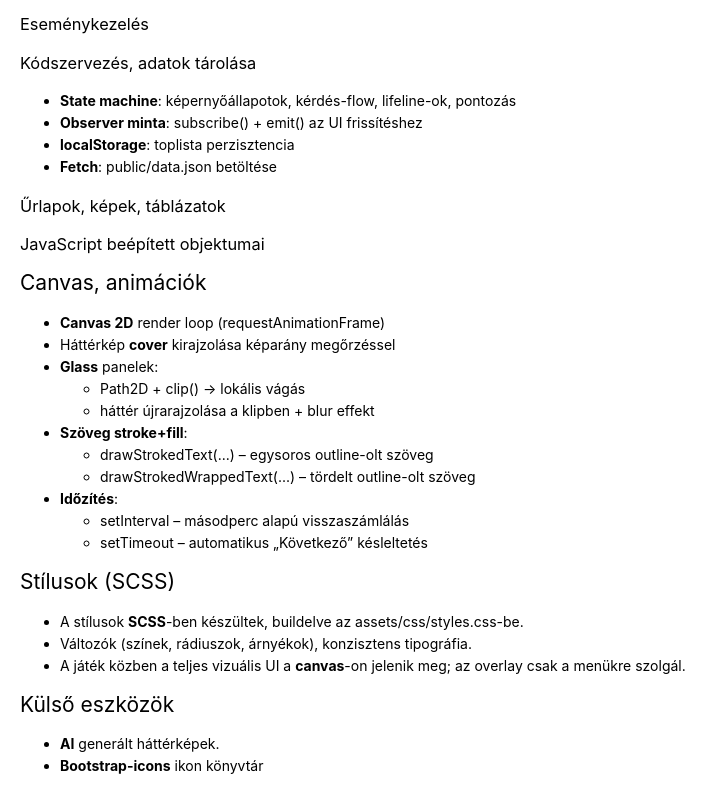
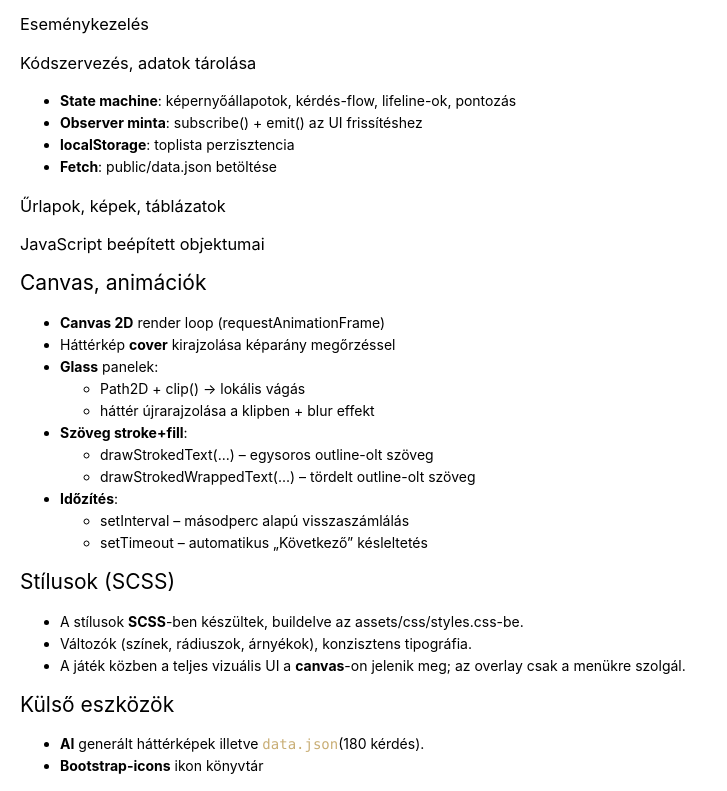
Before and after one commit to KissBendeguz/KissBendeguz.github.io, a plain HTML site: page quiz_game/README.html in a window 1280 px wide. Shown: the part 1760-2551 px from the top of the page, without its empty margins (0-727 px from the left). Drawn offline with Linux system fonts and the light colour scheme; a script that the page names is missing.

Commit message:
Updated 'Külső eszközök'

```diff
--- a/quiz_game/README.html
+++ b/quiz_game/README.html
@@ -482,7 +482,7 @@ code {
 </ul>
 <h2 id="k%C3%BCls%C5%91-eszk%C3%B6z%C3%B6k">Külső eszközök</h2>
 <ul>
-<li><strong>AI</strong> generált háttérképek.</li>
+<li><strong>AI</strong> generált háttérképek illetve <code>data.json</code>(180 kérdés).</li>
 <li><strong>Bootstrap-icons</strong> ikon könyvtár</li>
 </ul>
 
```
